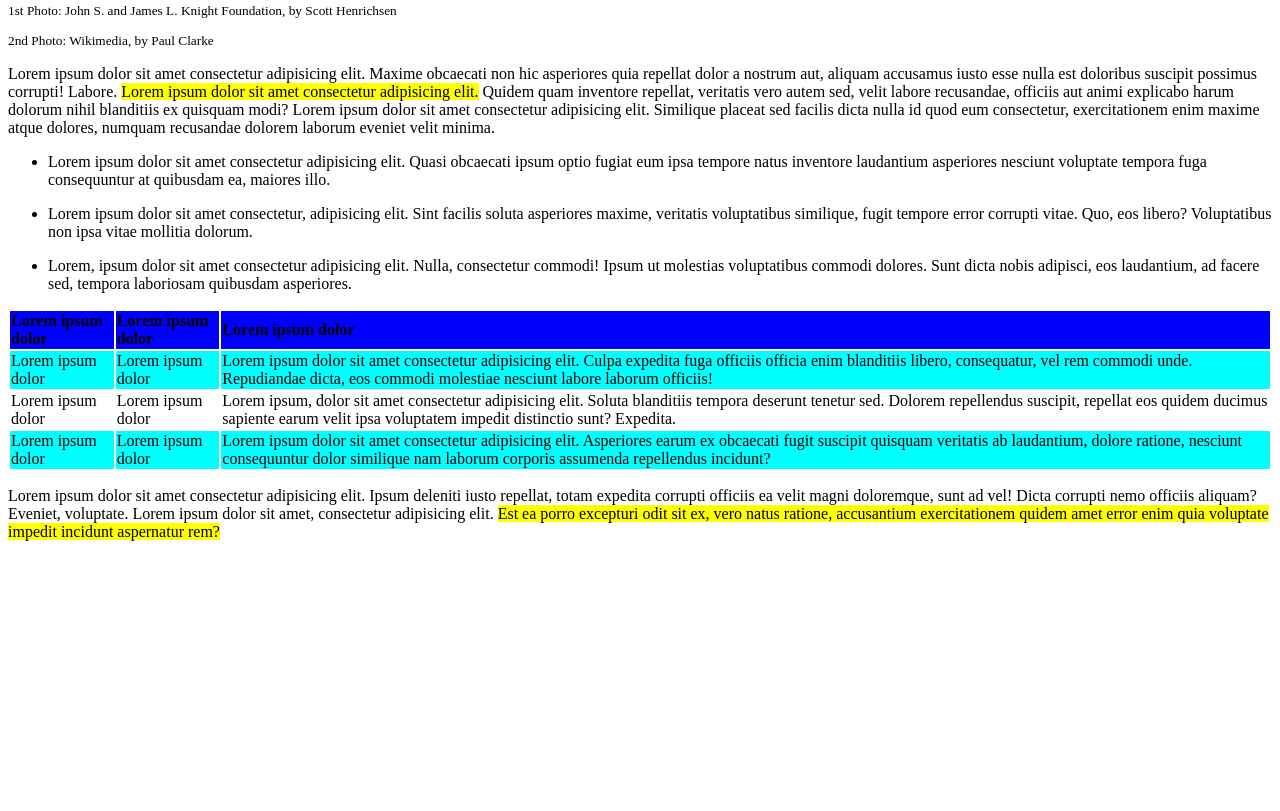
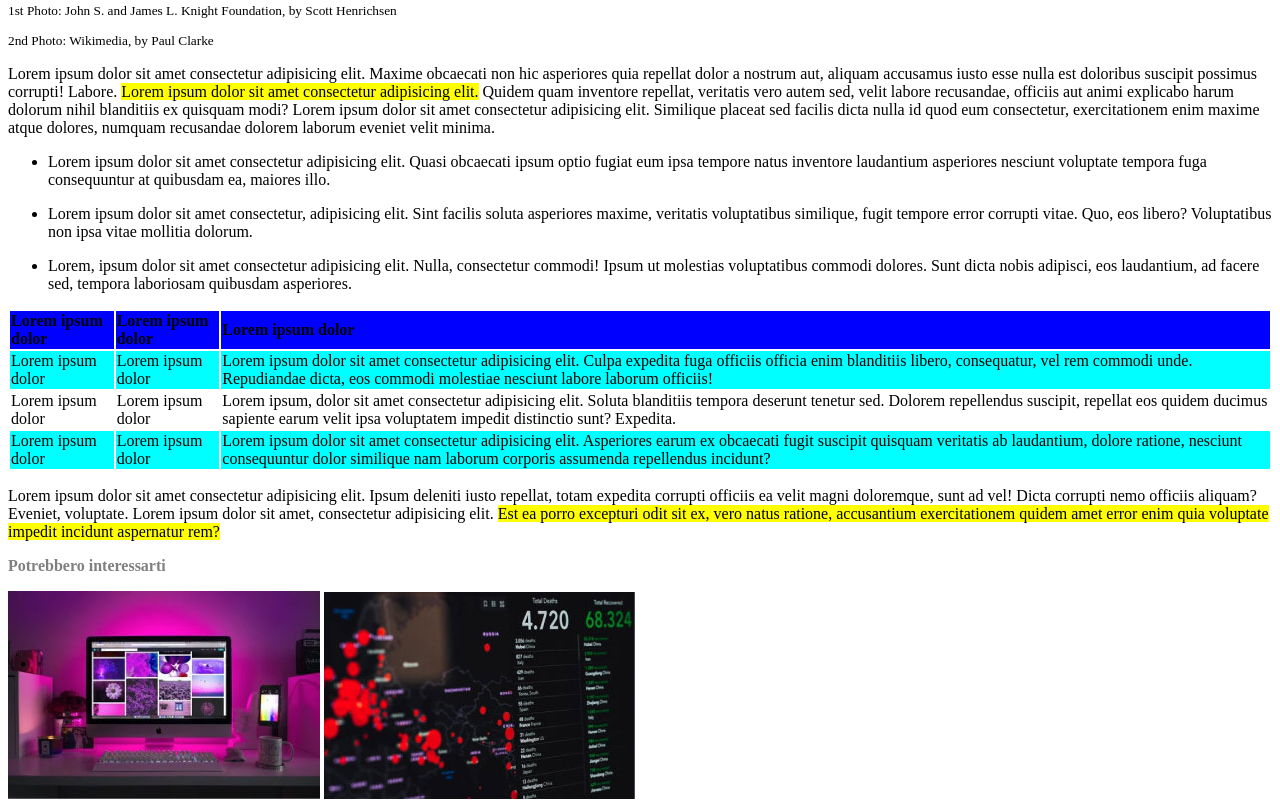
Before and after one commit to Kardast/html-css-booleaner, a plain HTML site: page index.html in a window 1280 px wide. Shown: the part 712-1523 px from the top of the page. Before the commit the page ends 1269 px from the top, so only its background shows below. Drawn offline with Linux system fonts and the light colour scheme.

Commit message:
Footer completo

```diff
--- a/css/style.css
+++ b/css/style.css
@@ -38,3 +38,8 @@ header p{
 #row_aqua{
     background-color: aqua;
 }
+
+.consigli{
+    font-weight: 800;
+    color: grey;
+}
--- a/index.html
+++ b/index.html
@@ -82,7 +82,9 @@
 
     <!-- Consigli -->
     <footer>
-
+       <p class="consigli">Potrebbero interessarti</p>
+       <img src="img/monitor.jpg" alt="">
+       <img src="img/graph.jpg" alt="">
     </footer>
 </body>
 </html>
```
